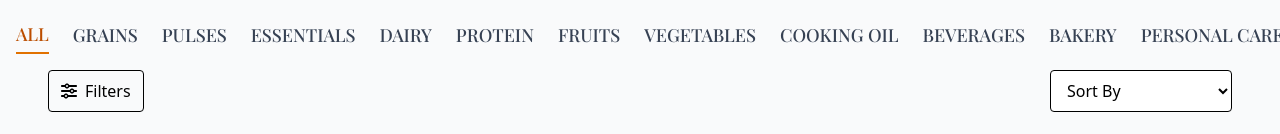
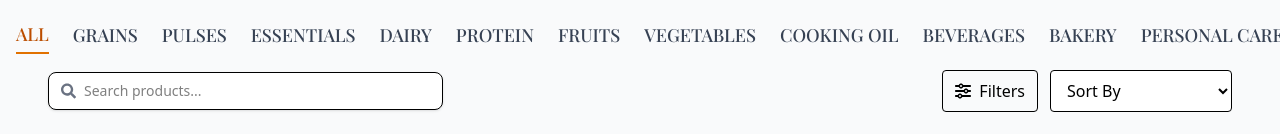
Before and after one commit to khanlazyanas/urbangreens-frontend, a React (Vite) app: page /products in a window 1280 px wide. Shown: the part 144-278 px from the top of the page. Built offline with nearby package versions, Linux system fonts and the light colour scheme.

Commit message:
change in product.jsx

```diff
--- a/src/pages/Product.jsx
+++ b/src/pages/Product.jsx
@@ -2,7 +2,8 @@ import React, { useState, useContext, useEffect } from "react";
 import { useNavigate, useLocation } from "react-router-dom";
 import productList from "../data/ProductList";
 import { FaRupeeSign, FaCartPlus } from "react-icons/fa";
-import { FaSliders } from "react-icons/fa6";
+import { FaSearch } from "react-icons/fa";  // ✅ yaha fa se import karo
+import { FaSliders } from "react-icons/fa6"; // ✅ ye fa6 se hi aata hai
 import { CartContext } from "../context/CartContext";
 import axios from "axios";
 import { toast } from "react-toastify";
@@ -21,6 +22,7 @@ export default function Products() {
   const [organic, setOrganic] = useState("All");
   const [priceRange, setPriceRange] = useState("all");
   const [sortBy, setSortBy] = useState("");
+  const [search, setSearch] = useState(""); // ✅ search state
 
   const { addToCart } = useContext(CartContext);
   const [loadingProduct, setLoadingProduct] = useState(null);
@@ -34,6 +36,7 @@ export default function Products() {
     }
   }, [categoryFromHome]);
 
+  // ✅ Filtering logic with search
   const filtered = productList
     .filter((p) => category === "All" || p.category === category)
     .filter((p) => brand === "All" || p.brand === brand)
@@ -49,6 +52,9 @@ export default function Products() {
       if (priceRange === "2000+") return p.price > 2000;
       return true;
     })
+    .filter((p) =>
+      search.trim() === "" ? true : p.name.toLowerCase().includes(search.toLowerCase())
+    ) // ✅ search filter
     .sort((a, b) => {
       if (sortBy === "price-asc") return a.price - b.price;
       if (sortBy === "price-desc") return b.price - a.price;
@@ -67,7 +73,6 @@ export default function Products() {
       }
 
       const token = localStorage.getItem("token");
-    // console.log("Token from localStorage:", token);
 
       if (!token) {
         toast.error("Please login first.");
@@ -76,7 +81,7 @@ export default function Products() {
       }
 
       const res = await axios.post(
-      `${BACKEND_URL}/api/cart`,   // ⚠️ yahan tum extra `/` laga rahe the
+        `${BACKEND_URL}/api/cart`,
         {
           productId,
           name: item.name,
@@ -86,7 +91,7 @@ export default function Products() {
         },
         {
           headers: {
-          Authorization: `Bearer ${token}`, // ✅ correct format
+            Authorization: `Bearer ${token}`,
           },
         }
       );
@@ -112,7 +117,6 @@ export default function Products() {
       }
     }
   };
-
 
   return (
     <div className="pb-12">
@@ -145,8 +149,21 @@ export default function Products() {
         </div>
       </div>
 
-      {/* Filters + Sort */}
-      <div className="flex items-center justify-between px-4 sm:px-8 md:px-12 mb-6 gap-4 relative">
+      {/* Search + Filters + Sort */}
+      <div className="flex flex-col sm:flex-row items-center justify-between px-4 sm:px-8 md:px-12 mb-6 gap-4 relative">
+        {/* ✅ Search box */}
+        <div className="flex items-center w-full sm:w-1/2 md:w-1/3 border rounded-lg px-3 py-2 bg-white shadow-sm">
+          <FaSearch className="text-gray-500 mr-2" />
+          <input
+            type="text"
+            placeholder="Search products..."
+            value={search}
+            onChange={(e) => setSearch(e.target.value)}
+            className="w-full outline-none text-sm"
+          />
+        </div>
+
+        <div className="flex items-center gap-3">
           <button
             className="flex items-center gap-2 text-black font-medium border px-3 py-2 rounded hover:bg-gray-100 transition"
             onClick={() => setShowFilter(!showFilter)}
@@ -155,8 +172,8 @@ export default function Products() {
           </button>
 
           {showFilter && (
-          <div className="absolute top-12 left-4 bg-white border rounded shadow-md p-4 z-10 w-60">
-            {/* Filter dropdowns */}
+            <div className="absolute top-14 left-4 bg-white border rounded shadow-md p-4 z-10 w-60">
+              {/* TODO: Filter dropdowns */}
             </div>
           )}
 
@@ -170,10 +187,16 @@ export default function Products() {
             <option value="price-desc">Price: High → Low</option>
           </select>
         </div>
+      </div>
 
       {/* Products Grid */}
       <div className="grid grid-cols-2 sm:grid-cols-3 lg:grid-cols-4 xl:grid-cols-5 gap-4 sm:gap-6 px-2 sm:px-6 md:px-12">
-        {filtered.map((item, i) => {
+        {filtered.length === 0 ? (
+          <p className="col-span-full text-center text-gray-500">
+            No products found.
+          </p>
+        ) : (
+          filtered.map((item, i) => {
             const discount = item.oldPrice
               ? Math.round(((item.oldPrice - item.price) / item.oldPrice) * 100)
               : 0;
@@ -229,7 +252,8 @@ export default function Products() {
                 </button>
               </div>
             );
-        })}
+          })
+        )}
       </div>
     </div>
   );
```
Lines whose indentation alone changed are shown as unchanged.
